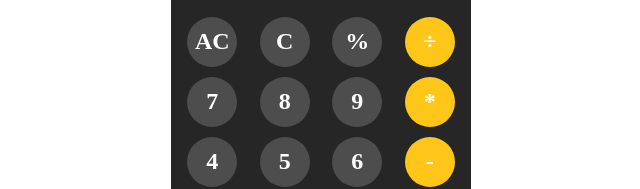
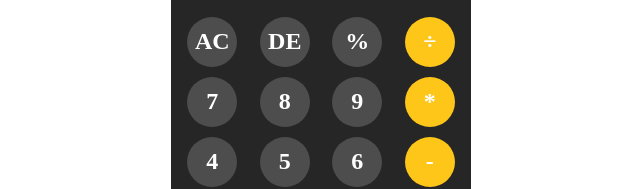
Before and after one commit to Sammytee98/calculator, a plain HTML site: page index.html in a window 1280 px wide. Shown: the part 302-491 px from the top of the page, 319-959 px from the left. Drawn offline with Linux system fonts and the light colour scheme.

Commit message:
Update index.html

```diff
--- a/index.html
+++ b/index.html
@@ -12,7 +12,7 @@
         <input type="text" id="display" readonly>
         <div class="buttons">
             <button class="clearDisplay" onclick="clearDisplay()">AC</button>
-            <button onclick="pop()">C</button>
+            <button onclick="pop()">DE</button>
             <button onclick="appendToDisplay('%')">%</button>
 
             <button class="assOp" onclick="assignmentOperator('/')">&divide;</button>
```
